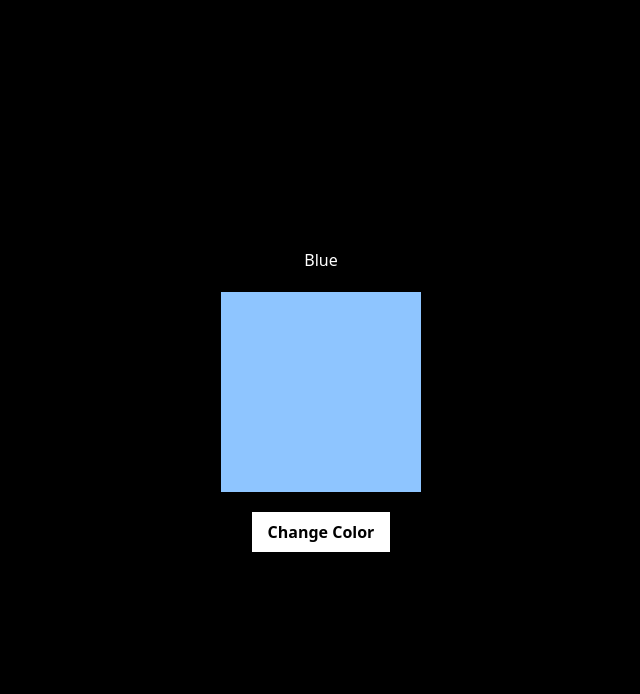
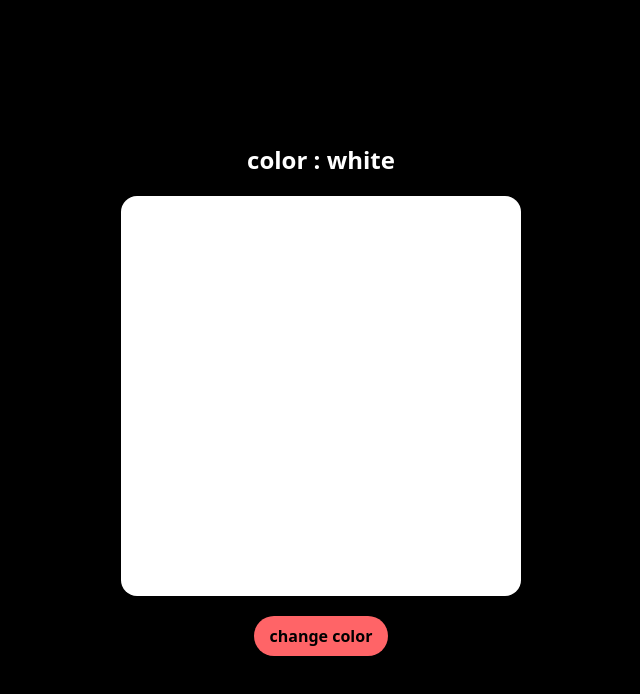
Before and after one commit to dhruval1907/React-cohort22, a React (Vite) app in the folder class5usestate/: page / in a window 1280 px wide. Shown: the top 694 px of the page, without its empty margins (319-959 px from the left). Built offline with nearby package versions, Linux system fonts and the light colour scheme.

Commit message:
usestate

```diff
--- a/class5usestate/src/App.jsx
+++ b/class5usestate/src/App.jsx
@@ -1,26 +1,13 @@
-import React, { useState } from "react";
+import React from 'react'
 
 const App = () => {
-  const [isRed, setIsRed] = useState(false);
+  return (
+    <div className='flex items-center justify-center flex-col gap-5 h-screen w-full bg-black'>
+      <h1 className='text-2xl text-white font-bold'>color : white</h1>
+      <div className='h-100 w-100 bg-white rounded-2xl'></div>
+      <button className='px-4 py-2 bg-red-400 rounded-full font-bold'>change color</button>
+    </div>
+  )
+}
 
-  return (
-    <div className="h-screen w-full bg-black flex flex-col items-center justify-center gap-5 text-white">
-      <h1>{isRed ? "Red" : "Blue"}</h1>
-
-      <div
-        className={`h-[200px] w-[200px] ${
-          isRed ? "bg-red-300" : "bg-blue-300"
-        }`}
-      ></div>
-
-      <button
-        onClick={() => setIsRed(!isRed)}
-        className="px-4 py-2 bg-white text-black font-semibold"
-      >
-        Change Color
-      </button>
-    </div>
-  );
-};
-
-export default App;
+export default App
```
